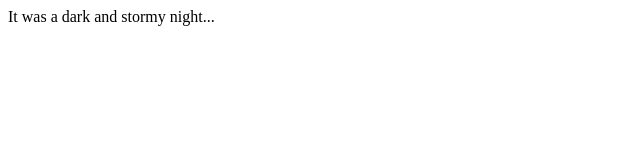
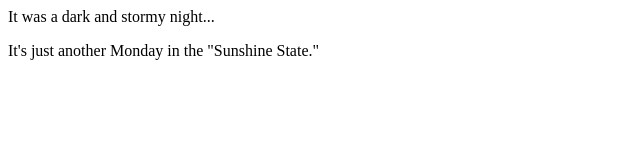
Before and after one commit to ludoll/fireside_story, a plain HTML site: page index.html in a window 1280 px wide. Shown: the whole page, without its empty margins (0-640 px from the left). Drawn offline with Linux system fonts and the light colour scheme.

Commit message:
added second line

```diff
--- a/index.html
+++ b/index.html
@@ -1,5 +1,6 @@
 <html>
     <body>
       <p>It was a dark and stormy night...</p>
+      <p>It's just another Monday in the "Sunshine State."
     </body>
   </html>
```
